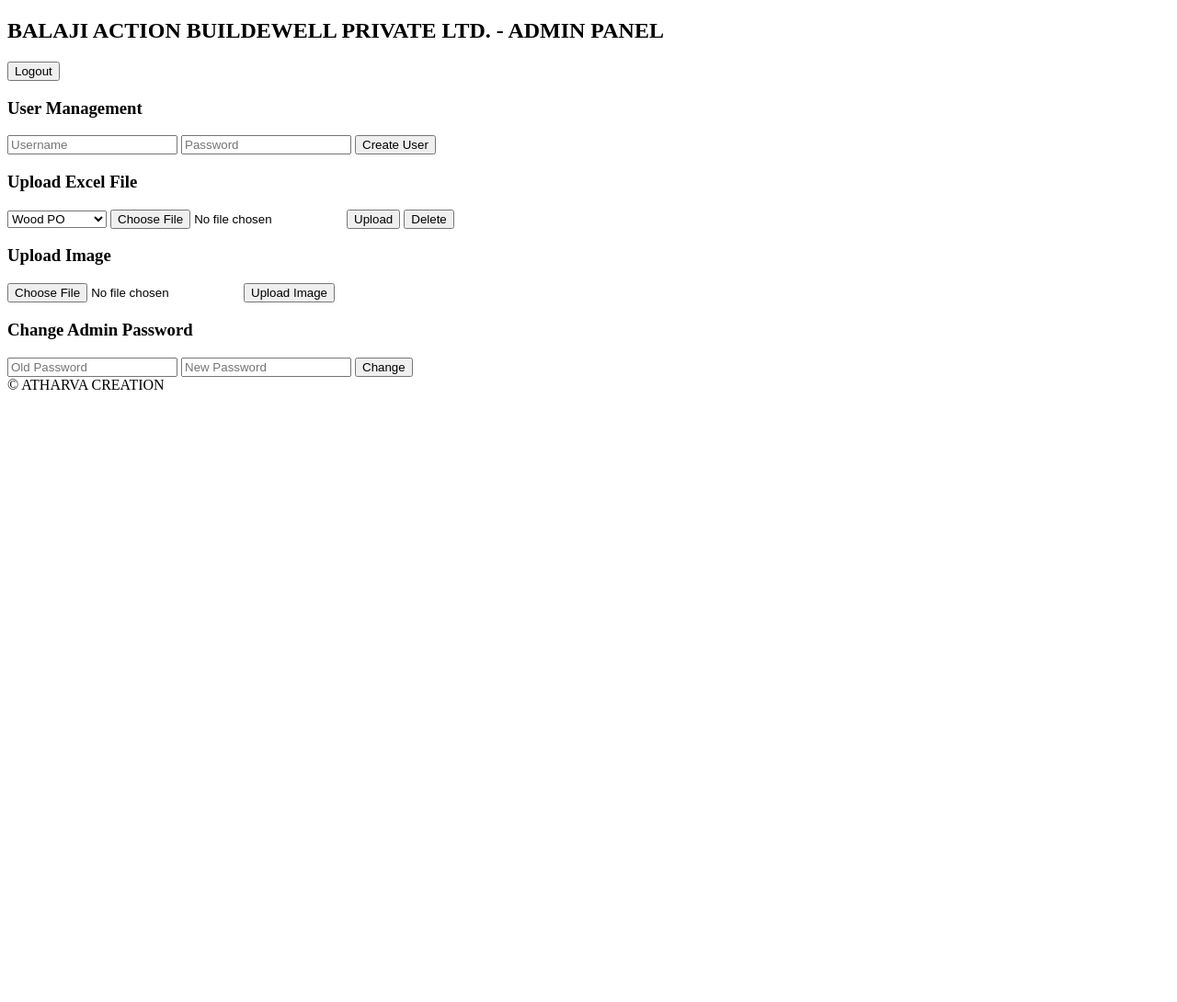
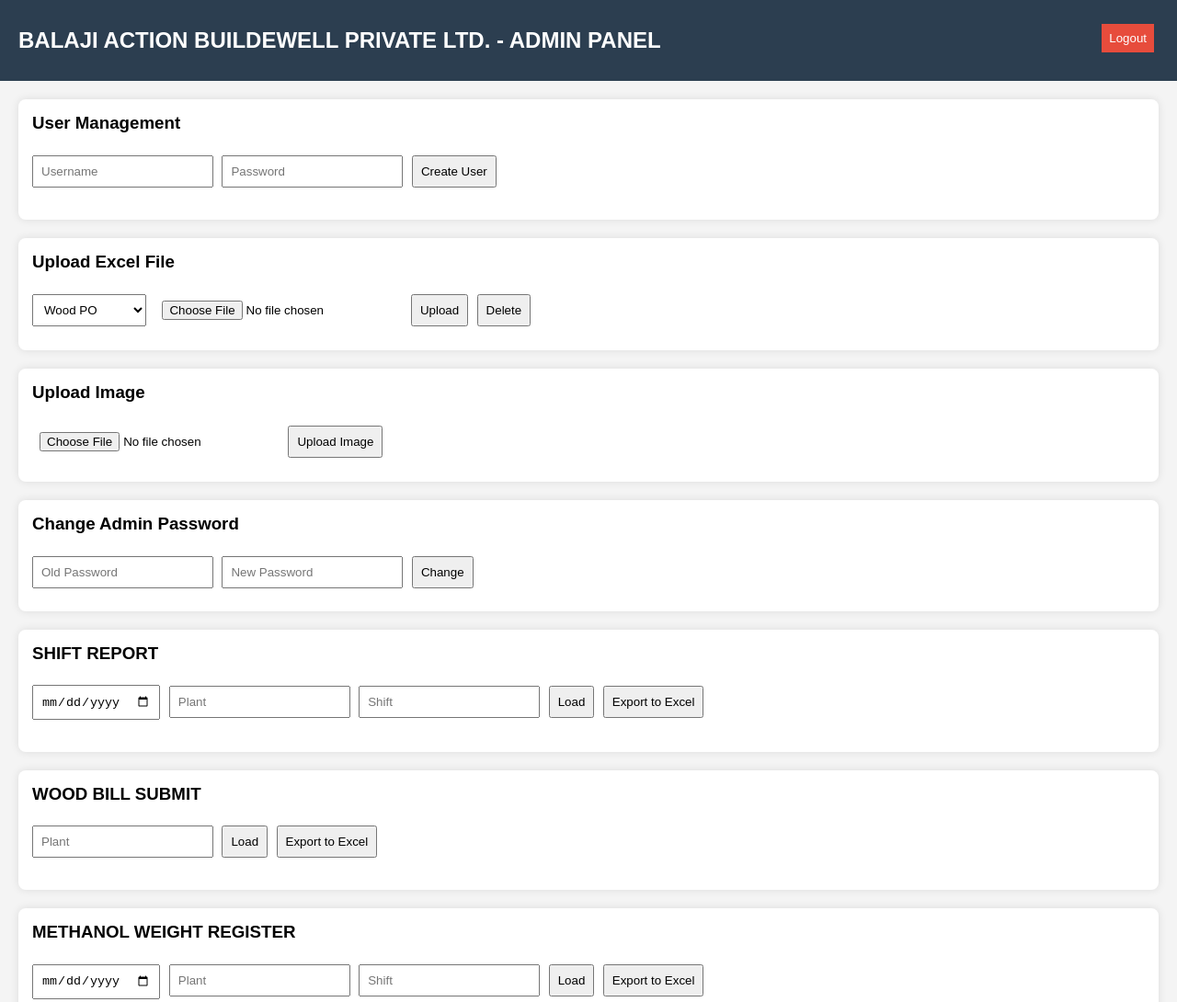
Before and after one commit to goeasyweb/Goeasyweb, a website: page public/admin.html in a window 1280 px wide. Shown: the top 1090 px of the page at 92% size. Before the commit the page ends 800 px from the top, so only its background shows below. Drawn offline with Linux system fonts and the light colour scheme; no server answers; a script that the page names is missing.

Commit message:
Update admin.html

```diff
--- a/public/admin.html
+++ b/public/admin.html
@@ -4,7 +4,62 @@
   <title>Admin Panel</title>
   <script src="https://cdnjs.cloudflare.com/ajax/libs/xlsx/0.18.5/xlsx.full.min.js"></script>
   <style>
-    /* [Your existing CSS styles remain unchanged] */
+    body {
+      font-family: Arial, sans-serif;
+      margin: 0;
+      background-color: #f4f4f4;
+    }
+    header {
+      background: #2c3e50;
+      color: white;
+      padding: 10px 20px;
+      display: flex;
+      justify-content: space-between;
+      align-items: center;
+    }
+    .container {
+      padding: 20px;
+    }
+    .section {
+      background: white;
+      padding: 15px;
+      margin-bottom: 20px;
+      border-radius: 8px;
+      box-shadow: 0 0 10px rgba(0,0,0,0.1);
+    }
+    h3 {
+      margin-top: 0;
+    }
+    input, select, button {
+      margin: 5px 5px 10px 0;
+      padding: 8px;
+    }
+    .red {
+      background: #e74c3c;
+      color: white;
+      border: none;
+      cursor: pointer;
+    }
+    table {
+      width: 100%;
+      border-collapse: collapse;
+      margin-top: 10px;
+    }
+    th, td {
+      border: 1px solid #ccc;
+      padding: 8px;
+      text-align: center;
+    }
+    th {
+      background: #3498db;
+      color: white;
+    }
+    footer {
+      text-align: center;
+      padding: 10px;
+      background: #2c3e50;
+      color: white;
+    }
   </style>
 </head>
 <body>
@@ -15,7 +70,6 @@
 </header>
 
 <div class="container">
-
   <!-- User Management -->
   <div class="section">
     <h3>User Management</h3>
@@ -57,7 +111,6 @@
 
   <!-- Report Sections -->
   <div id="reportSections"></div>
-
 </div>
 
 <footer>
@@ -80,7 +133,7 @@
   function logout() {
     fetch('/api/logout', { method: 'POST' })
       .then(() => window.location.href = 'index.html')
-      .catch(err => alert('Logout failed'));
+      .catch(() => alert('Logout failed'));
   }
 
   function createUser() {
@@ -104,7 +157,7 @@
       .then(res => res.json())
       .then(users => {
         let table = `<tr><th>Username</th><th>Change</th><th>Delete</th></tr>`;
-        users.forEach((u, i) => {
+        users.forEach(u => {
           table += `<tr>
             <td>${u.username}</td>
             <td><button onclick="changePassword('${u.username}')">Change</button></td>
@@ -146,6 +199,7 @@
     const file = document.getElementById("excelFile").files[0];
     const category = document.getElementById("categorySelect").value;
     if (!file || !file.name.endsWith(".xlsx")) return alert("Upload a valid .xlsx file");
+
     const reader = new FileReader();
     reader.onload = (e) => {
       const data = new Uint8Array(e.target.result);
@@ -183,10 +237,7 @@
     formData.append('image', file);
     fetch('/api/image', {
       method: 'POST',
-      body
-::contentReference[oaicite:0]{index=0}
-
-      : formData
+      body: formData
     })
     .then(res => res.json())
     .then(data => {
@@ -243,7 +294,6 @@
     if (date) params.append("date", date);
     if (plant) params.append("plant", plant);
     if (shift) params.append("shift", shift);
-
     if ([...params].length) url += `?${params.toString()}`;
 
     fetch(url)
```
